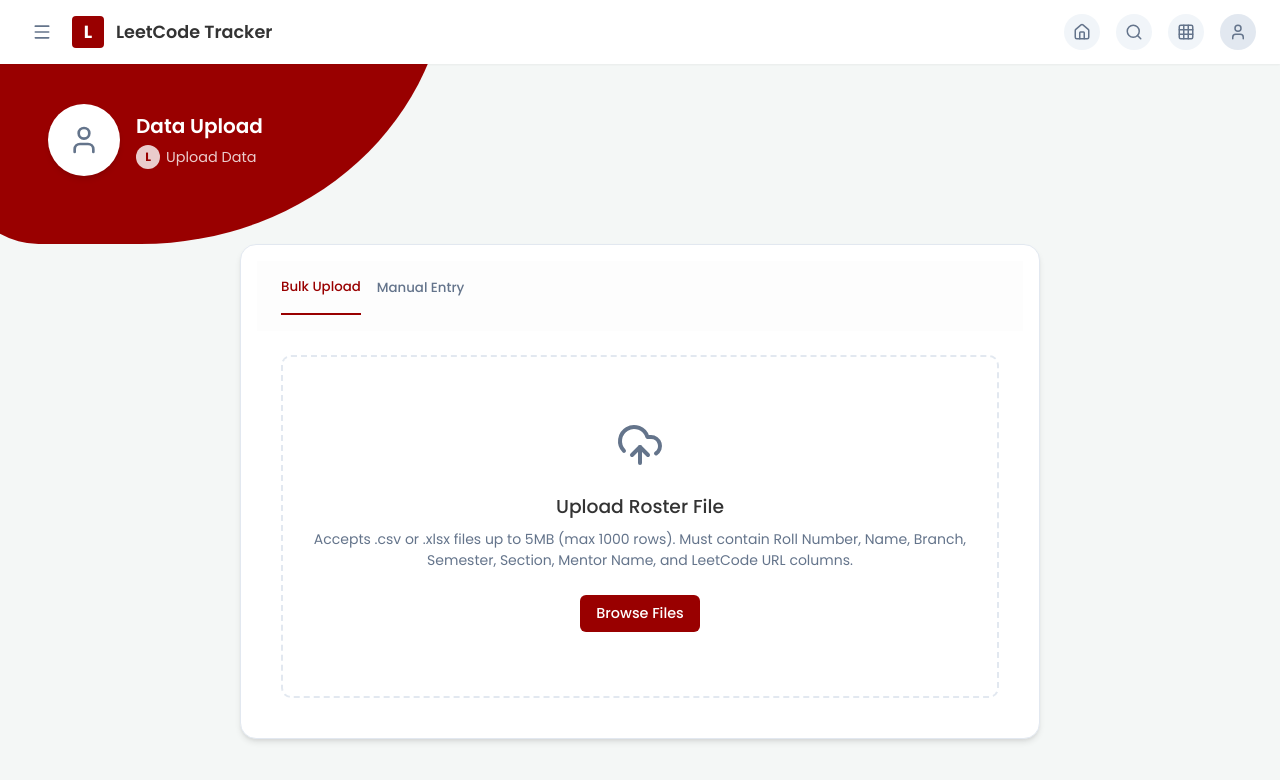
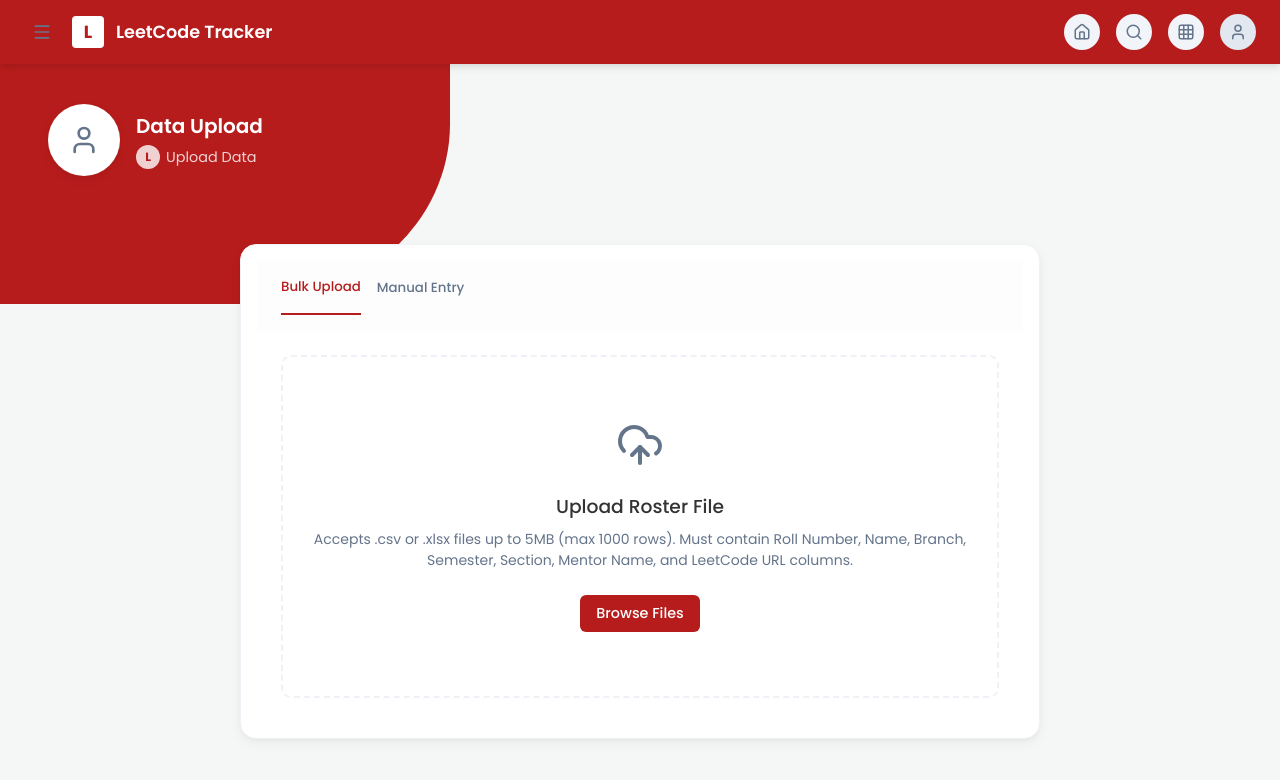
Before and after one commit to armaan002609/leetcode-tracker, a Next.js app: page /upload in a window 1280 px wide. Shown: the top 780 px of the page. Built offline with nearby package versions, Linux system fonts and the light colour scheme.

Commit message:
style: overhaul dashboard layout to match enterprise reference design

```diff
--- a/src/app/admin/data/page.tsx
+++ b/src/app/admin/data/page.tsx
@@ -88,9 +88,9 @@ export default function DataExplorer() {
 
   return (
     <div className="min-h-screen bg-[var(--background)]">
-      <nav className="navbar" style={{ padding: '16px 24px', borderBottom: '1px solid var(--surface-border)' }}>
+      <nav className="topnav">
         <div style={{ display: 'flex', alignItems: 'center', gap: '16px' }}>
-          <Link href="/admin/assignments" style={{ display: 'flex', alignItems: 'center', gap: '8px', color: 'var(--muted)', textDecoration: 'none', fontWeight: 500 }}>
+          <Link href="/admin/assignments" style={{ display: 'flex', alignItems: 'center', gap: '8px', color: 'white', textDecoration: 'none', fontWeight: 500 }}>
             <ChevronLeft size={20} /> Back to Dashboard
           </Link>
         </div>
--- a/src/app/globals.css
+++ b/src/app/globals.css
@@ -2,13 +2,13 @@
   --background: #f4f7f6;
   --foreground: #333333;
 
-  --primary: #990000; /* Crimson Red matching the screenshot */
-  --primary-hover: #7a0000;
+  --primary: #b71c1c; /* Deeper Crimson Red matching the screenshot */
+  --primary-hover: #9b1717;
   --primary-foreground: #ffffff;
 
   --surface: #ffffff;
   --surface-hover: #f9fafb;
-  --surface-border: #e2e8f0;
+  --surface-border: #eef2f6;
 
   --danger: #ef4444;
   --danger-foreground: #ffffff;
@@ -22,9 +22,9 @@
   --radius-lg: 16px;
   --radius-xl: 32px;
 
-  --shadow-sm: 0 1px 2px 0 rgba(0, 0, 0, 0.05);
-  --shadow-md: 0 4px 6px -1px rgba(0, 0, 0, 0.1), 0 2px 4px -1px rgba(0, 0, 0, 0.06);
-  --shadow-lg: 0 10px 15px -3px rgba(0, 0, 0, 0.1), 0 4px 6px -2px rgba(0, 0, 0, 0.05);
+  --shadow-sm: 0 1px 2px 0 rgba(0, 0, 0, 0.04);
+  --shadow-md: 0 4px 12px rgba(0, 0, 0, 0.05), 0 2px 4px rgba(0, 0, 0, 0.03);
+  --shadow-lg: 0 10px 25px -3px rgba(0, 0, 0, 0.08), 0 4px 10px -2px rgba(0, 0, 0, 0.04);
 }
 
 * {
@@ -64,12 +64,13 @@ button {
   display: flex;
   justify-content: space-between;
   align-items: center;
-  background: var(--surface);
+  background: var(--primary);
+  color: white;
   padding: 0 24px;
   height: 64px;
-  box-shadow: var(--shadow-sm);
+  box-shadow: 0 2px 8px rgba(0,0,0,0.15);
   position: relative;
-  z-index: 10;
+  z-index: 20;
 }
 
 .topnav-brand {
@@ -81,8 +82,8 @@ button {
 }
 
 .topnav-brand-icon {
-  background: var(--primary);
-  color: white;
+  background: white;
+  color: var(--primary);
   width: 32px;
   height: 32px;
   border-radius: 4px;
@@ -140,7 +141,7 @@ button {
   top: 0;
   left: 0;
   width: 100%;
-  height: 180px;
+  height: 300px;
   overflow: hidden;
   z-index: 0;
   pointer-events: none;
@@ -148,14 +149,13 @@ button {
 
 .curved-banner {
   position: absolute;
-  top: -100px;
-  left: -5%;
-  width: 40%;
-  min-width: 400px;
-  height: 280px;
+  top: 0;
+  left: 0;
+  width: 35%;
+  min-width: 450px;
+  height: 240px;
   background: var(--primary);
-  border-bottom-right-radius: 60% 100%;
-  border-bottom-left-radius: 20% 50%;
+  border-bottom-right-radius: 200px 180px;
 }
 
 /* User Profile Banner Block */
@@ -225,17 +225,18 @@ button {
 /* Dashboard Cards (4 main metrics) */
 .metrics-grid {
   display: grid;
-  grid-template-columns: repeat(auto-fit, minmax(260px, 1fr));
+  grid-template-columns: repeat(auto-fit, minmax(240px, 1fr));
   gap: 24px;
+  margin-top: -16px;
   margin-bottom: 32px;
   position: relative;
-  z-index: 1;
+  z-index: 10;
 }
 
 .metric-card {
   background: var(--surface);
   border-radius: var(--radius-lg);
-  padding: 24px;
+  padding: 32px 24px 24px 24px;
   box-shadow: var(--shadow-md);
   display: flex;
   flex-direction: column;
@@ -247,11 +248,11 @@ button {
 .metric-icon-wrapper {
   position: absolute;
   top: -24px;
-  width: 48px;
-  height: 48px;
+  width: 56px;
+  height: 56px;
   background: white;
-  border-radius: var(--radius-md);
-  box-shadow: var(--shadow-md);
+  border-radius: 14px;
+  box-shadow: 0 4px 12px rgba(0,0,0,0.08);
   display: flex;
   align-items: center;
   justify-content: center;
@@ -261,8 +262,8 @@ button {
 
 .metric-title {
   font-weight: 600;
-  font-size: 1.1rem;
-  margin-top: 16px;
+  font-size: 1.05rem;
+  margin-top: 12px;
   margin-bottom: 24px;
   color: var(--foreground);
 }
```
Also changed, not shown: src/app/page.tsx (+16 -12 lines).
